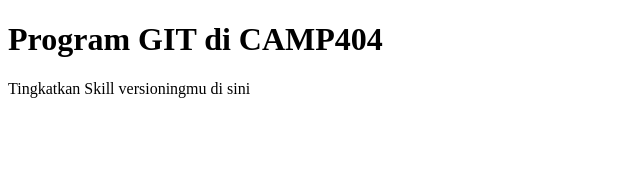
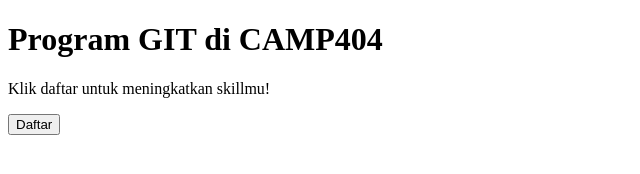
Before and after one commit to alvinald/latihanGIT, a plain HTML site: page index.html in a window 1280 px wide. Shown: the whole page, without its empty margins (0-640 px from the left). Drawn offline with Linux system fonts and the light colour scheme.

Commit message:
mengubah inde.html dari komputer

```diff
--- a/index.html
+++ b/index.html
@@ -5,6 +5,7 @@
     </head>
     <body>
         <h1>Program GIT di CAMP404</h1>
-        <p>Tingkatkan Skill versioningmu di sini</p>
+        <p>Klik daftar untuk meningkatkan skillmu!</p>
+        <button>Daftar</button>
     </body>
 </html>
```
